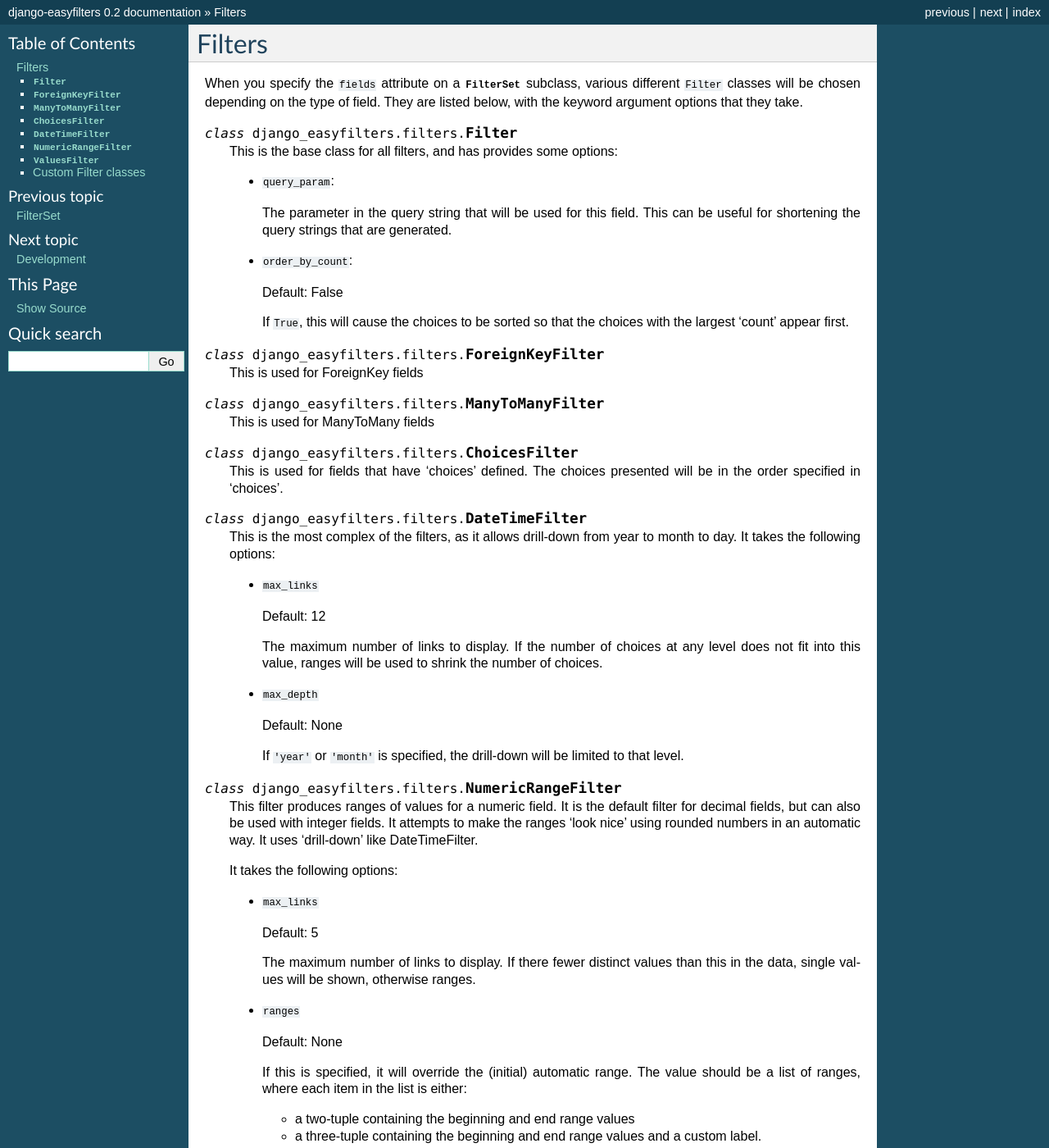
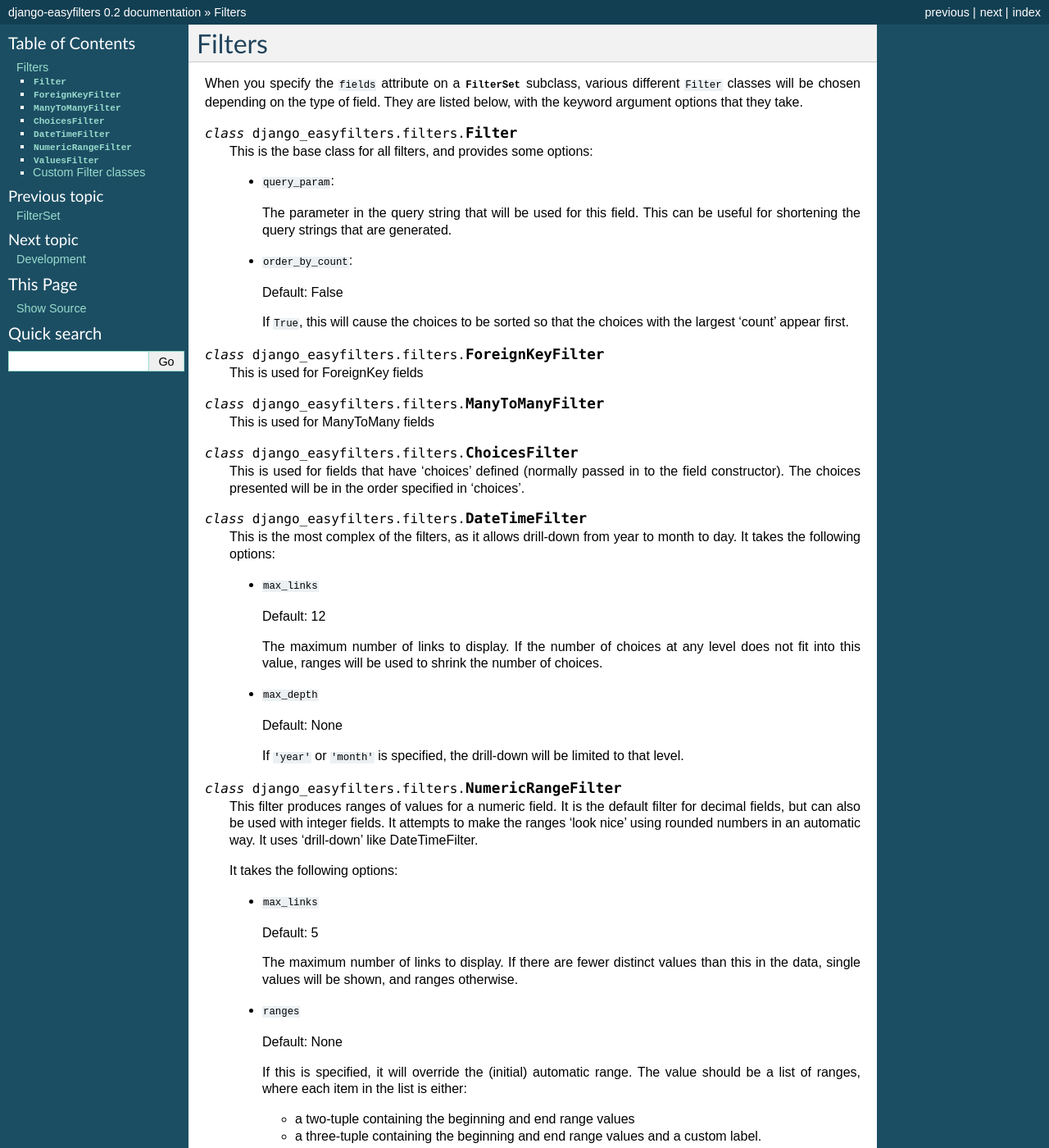
Before and after one commit to ionelmc/django-easyfilters, a Sphinx documentation site: the page built from docs/filters.rst, in a window 1280 px wide and 1400 px high. Shown: the whole window at 82% size. Built offline with Sphinx 7.4.7, drawn with Linux system fonts in a browser that asks for light colours; some of the changed text lies outside the part shown.

```diff
--- a/docs/filters.rst
+++ b/docs/filters.rst
@@ -10,7 +10,7 @@ with the keyword argument options that they take.
 
 .. class:: Filter
 
-   This is the base class for all filters, and has provides some options:
+   This is the base class for all filters, and provides some options:
 
    * ``query_param``:
 
@@ -34,8 +34,9 @@ with the keyword argument options that they take.
 
 .. class:: ChoicesFilter
 
-   This is used for fields that have 'choices' defined. The choices presented
-   will be in the order specified in 'choices'.
+   This is used for fields that have 'choices' defined (normally passed in to
+   the field constructor). The choices presented will be in the order specified
+   in 'choices'.
 
 .. class:: DateTimeFilter
 
@@ -70,8 +71,8 @@ with the keyword argument options that they take.
 
      Default: 5
 
-     The maximum number of links to display. If there fewer distinct values
-     than this in the data, single values will be shown, otherwise ranges.
+     The maximum number of links to display. If there are fewer distinct values
+     than this in the data, single values will be shown, and ranges otherwise.
 
    * ``ranges``
 
@@ -112,8 +113,8 @@ have the following API:
 * ``__init__(field, model, params, **kwargs)``
 
   Constructor. ``field`` is the string identifying the field, ``model`` is the
-  model class, ``params`` is a QueryDict (i.e. request.GET). ``kwargs`` contains
-  any custom options specified for the filter.
+  model class, ``params`` is a QueryDict (i.e. normally request.GET). ``kwargs``
+  contains any custom options specified for the filter.
 
 * ``apply_filter(qs)``
 
```
Also changed, not shown: docs/overview.rst (+6 -2 lines).
